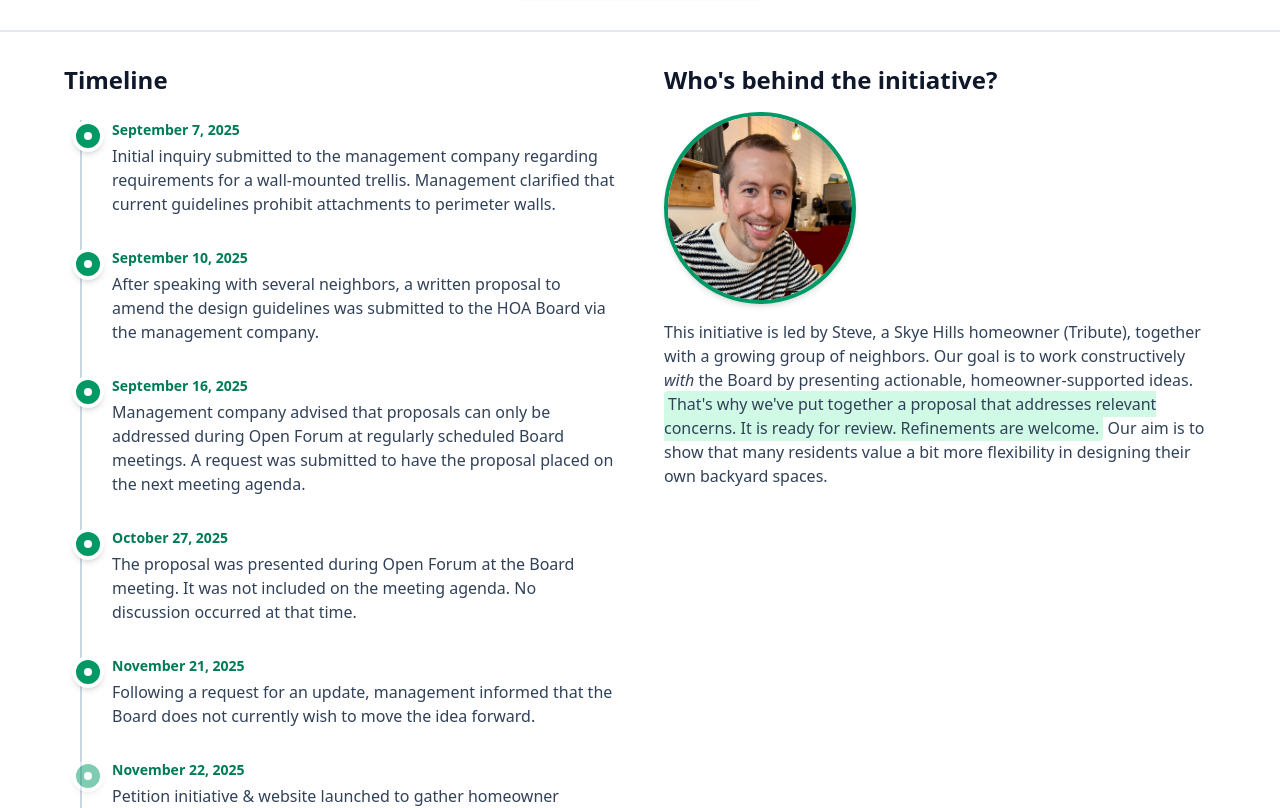
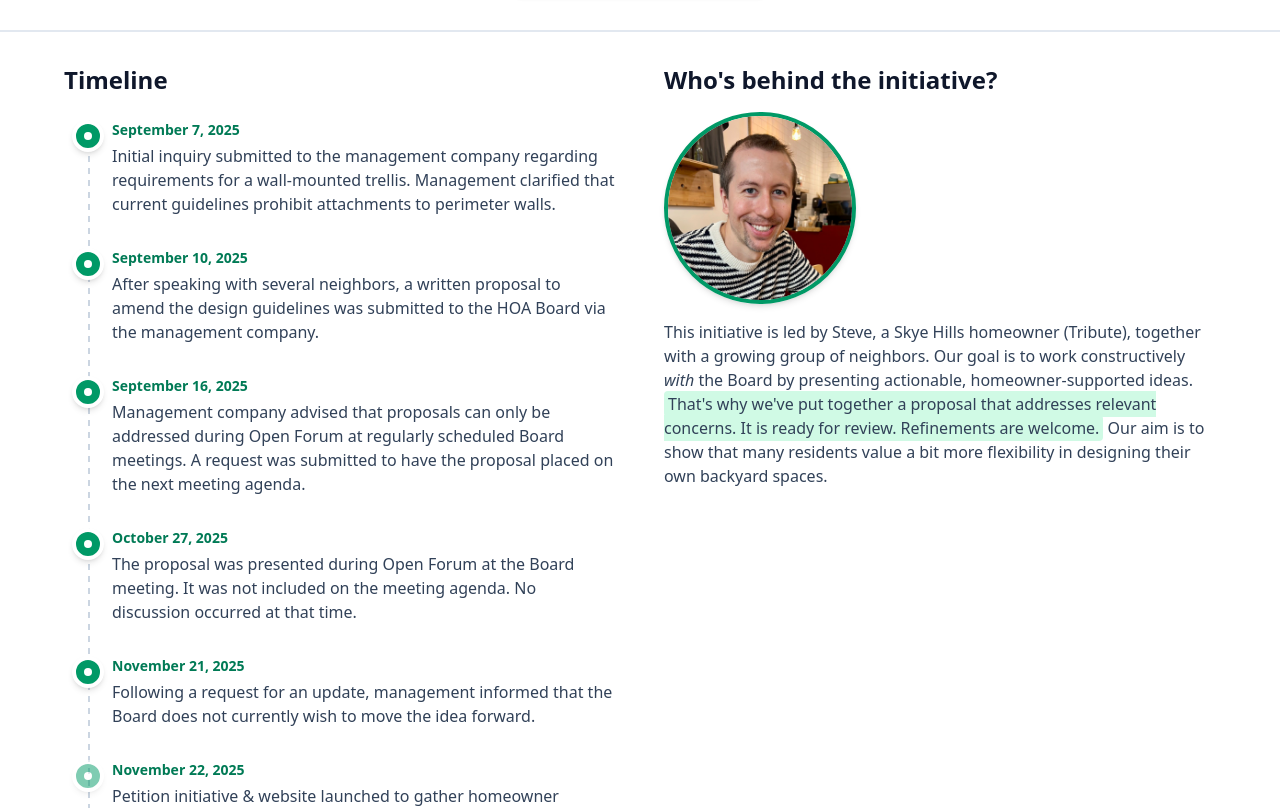
Before and after one commit to stevestrebl/skyehills, a SvelteKit app: page / in a window 1280 px wide. Shown: the part 1186-1994 px from the top of the page. Built offline with nearby package versions, Linux system fonts and the light colour scheme.

Commit message:
center the line, make it dashed

```diff
--- a/src/routes/+page.svelte
+++ b/src/routes/+page.svelte
@@ -300,7 +300,7 @@
 
             <div class="relative pl-2">
               <!-- Timeline line -->
-              <div class="absolute left-4 top-0 bottom-0 w-0.5 bg-slate-300"></div>
+              <div class="absolute left-6 top-0 bottom-0 w-0.5 bg-[repeating-linear-gradient(to_bottom,_#cbd5e1_0,_#cbd5e1_6px,_transparent_6px,_transparent_12px)]"></div>
 
               <div class="space-y-8">
                 <!-- Timeline item 1 -->
```
